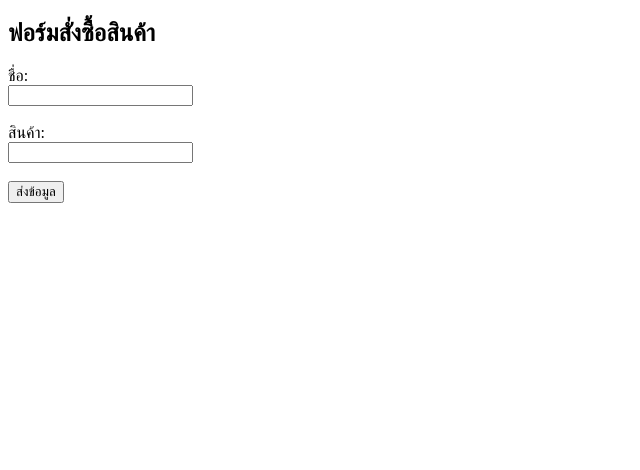
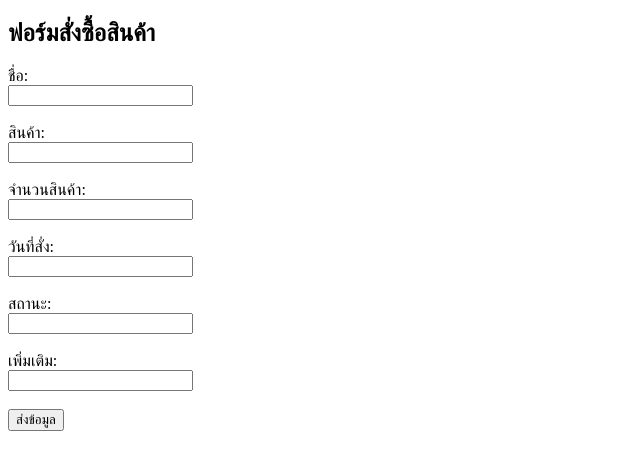
Before and after one commit to sitthipron2537/namtan-shop, a plain HTML site: page index.html in a window 1280 px wide. Shown: the whole page, without its empty margins (0-640 px from the left). Drawn offline with Linux system fonts and the light colour scheme.

Commit message:
index.html

```diff
--- a/index.html
+++ b/index.html
@@ -13,6 +13,18 @@
 
     <label>สินค้า:</label><br>
     <input type="text" name="product" required><br><br>
+
+    <label>จำนวนสินค้า:</label><br>
+    <input type="text" name="total_product" required><br><br>
+
+    <label>วันที่สั่ง:</label><br>
+    <input type="text" name="date" required><br><br>
+
+    <label>สถานะ:</label><br>
+    <input type="text" name="status" required><br><br>
+
+    <label>เพิ่มเติม:</label><br>
+    <input type="text" name="remark" required><br><br>
 
     <button type="submit">ส่งข้อมูล</button>
   </form>
```
